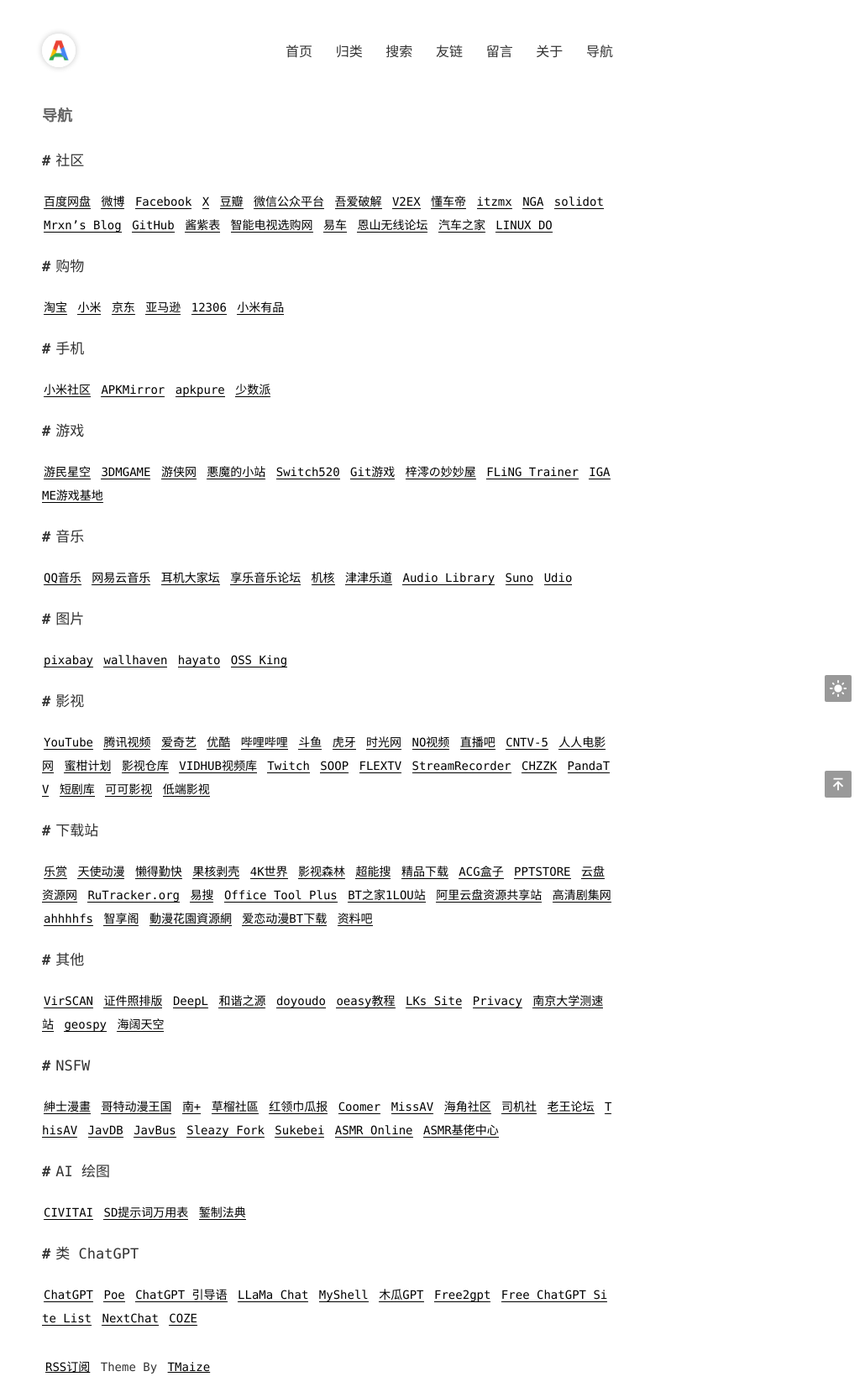
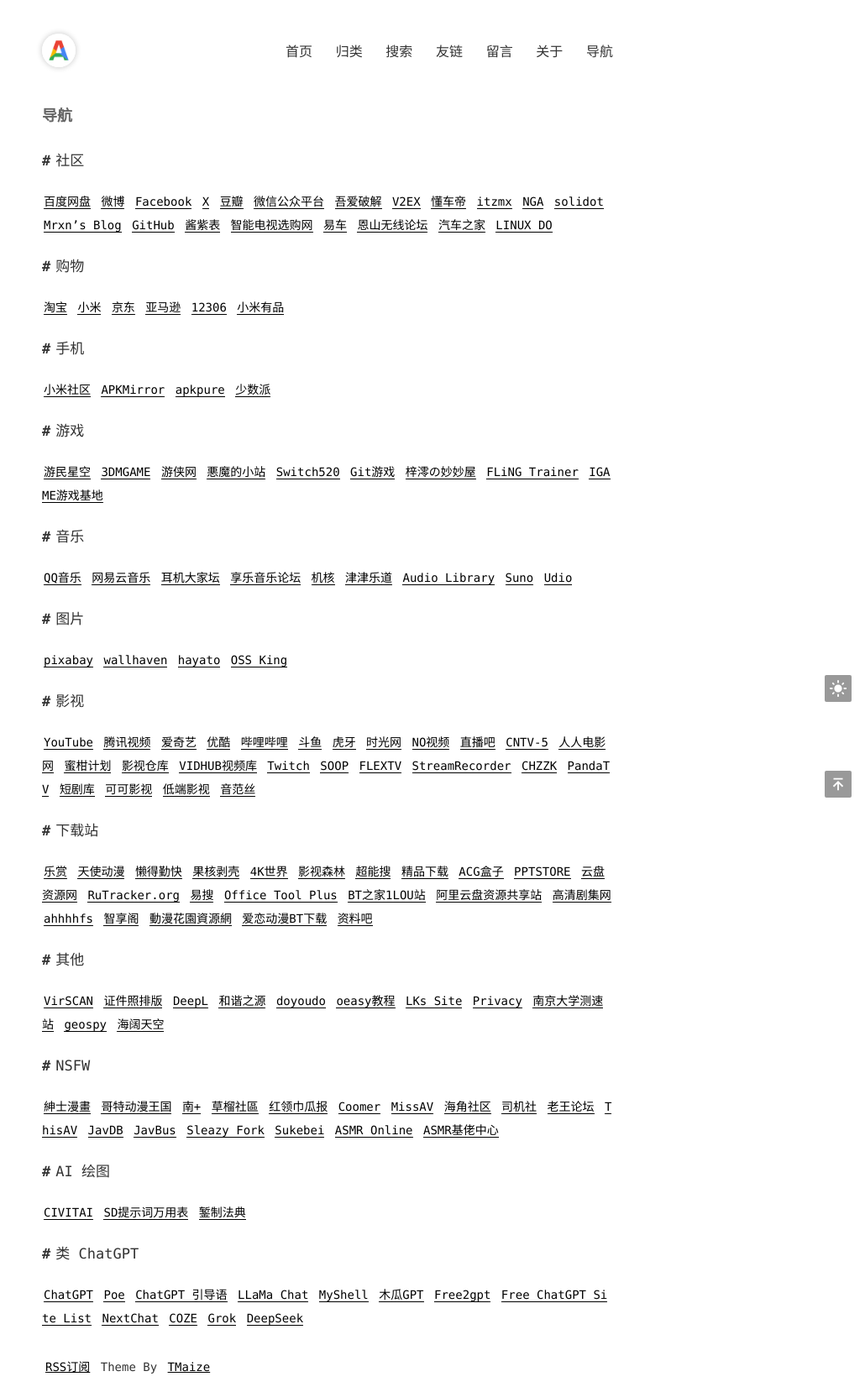
Before and after one commit to admans/admans.github.io, a Jekyll site: the page built from pages/navi.md, in a window 1280 px wide. Shown: the whole page at 84% size, without its empty margins (250-1280 px from the left). Built offline with Jekyll 4.4.1, drawn with Linux system fonts in a browser that asks for light colours.

Commit message:
Update navi.md

```diff
--- a/pages/navi.md
+++ b/pages/navi.md
@@ -29,7 +29,7 @@ title: 导航
 
 ## 影视
 
-[YouTube](https://www.youtube.com/ "YouTube") [腾讯视频](https://v.qq.com/ "腾讯视频") [爱奇艺](https://www.iqiyi.com/ "爱奇艺") [优酷](https://www.youku.com/ "优酷") [哔哩哔哩](https://www.bilibili.com/ "哔哩哔哩") [斗鱼](https://www.douyu.com/ "斗鱼") [虎牙](https://www.huya.com/ "虎牙") [时光网](http://www.mtime.com/ "时光网") [NO视频](https://www.novipnoad.com/ "NO视频") [直播吧](http://www.zhibo8.cc/ "直播吧") [CNTV-5](http://tv.cntv.cn/live/cctv5/?pt=HD "CNTV-5") [人人电影网](https://www.rrdynb.com/index.html "人人电影网") [蜜柑计划](https://mikanani.me/ "蜜柑计划") [影视仓库](http://www.wmdz.com/index.html "影视仓库") [VIDHUB视频库](https://vidhub.link/ "VIDHUB视频库") [Twitch](https://www.twitch.tv/ "Twitch") [SOOP](https://www.sooplive.co.kr/ "SOOP") [FLEXTV](https://www.flextv.co.kr/ "FLEXTV") [StreamRecorder](https://streamrecorder.io/ "StreamRecorder") [CHZZK](https://chzzk.naver.com/ "CHZZK") [PandaTV](https://www.pandalive.co.kr/ "PandaTV") [短剧库](https://kdocs.cn/l/cntsb8OUEpHV "短剧库") [可可影视](https://www.keke13.com/ "可可影视") [低端影视](https://ddys.info/ "低端影视")
+[YouTube](https://www.youtube.com/ "YouTube") [腾讯视频](https://v.qq.com/ "腾讯视频") [爱奇艺](https://www.iqiyi.com/ "爱奇艺") [优酷](https://www.youku.com/ "优酷") [哔哩哔哩](https://www.bilibili.com/ "哔哩哔哩") [斗鱼](https://www.douyu.com/ "斗鱼") [虎牙](https://www.huya.com/ "虎牙") [时光网](http://www.mtime.com/ "时光网") [NO视频](https://www.novipnoad.com/ "NO视频") [直播吧](http://www.zhibo8.cc/ "直播吧") [CNTV-5](http://tv.cntv.cn/live/cctv5/?pt=HD "CNTV-5") [人人电影网](https://www.rrdynb.com/index.html "人人电影网") [蜜柑计划](https://mikanani.me/ "蜜柑计划") [影视仓库](http://www.wmdz.com/index.html "影视仓库") [VIDHUB视频库](https://vidhub.link/ "VIDHUB视频库") [Twitch](https://www.twitch.tv/ "Twitch") [SOOP](https://www.sooplive.co.kr/ "SOOP") [FLEXTV](https://www.flextv.co.kr/ "FLEXTV") [StreamRecorder](https://streamrecorder.io/ "StreamRecorder") [CHZZK](https://chzzk.naver.com/ "CHZZK") [PandaTV](https://www.pandalive.co.kr/ "PandaTV") [短剧库](https://kdocs.cn/l/cntsb8OUEpHV "短剧库") [可可影视](https://www.keke13.com/ "可可影视") [低端影视](https://ddys.info/ "低端影视") [音范丝](https://www.yinfans.net/ "音范丝")
 
 ## 下载站
 
@@ -49,4 +49,4 @@ title: 导航
 
 ## 类 ChatGPT
 
-[ChatGPT](https://chat.openai.com/ "ChatGPT") [Poe](https://poe.com/ "Poe") [ChatGPT 引导语](https://prompts.fresns.cn/ "ChatGPT 引导语") [LLaMa Chat](https://llama.perplexity.ai/ "LLaMa Chat") [MyShell](https://app.myshell.ai/zh/chat "MyShell") [木瓜GPT](https://www.papayagpt.com/ "木瓜GPT") [Free2gpt](https://chato.free2gpt.xyz/ "Free2gpt") [Free ChatGPT Site List](https://github.com/xx025/carrot "Free ChatGPT Site List") [NextChat](https://app.nextchat.dev/#/ "NextChat") [COZE](https://www.coze.com/ "COZE")
+[ChatGPT](https://chat.openai.com/ "ChatGPT") [Poe](https://poe.com/ "Poe") [ChatGPT 引导语](https://prompts.fresns.cn/ "ChatGPT 引导语") [LLaMa Chat](https://llama.perplexity.ai/ "LLaMa Chat") [MyShell](https://app.myshell.ai/zh/chat "MyShell") [木瓜GPT](https://www.papayagpt.com/ "木瓜GPT") [Free2gpt](https://chato.free2gpt.xyz/ "Free2gpt") [Free ChatGPT Site List](https://github.com/xx025/carrot "Free ChatGPT Site List") [NextChat](https://app.nextchat.dev/#/ "NextChat") [COZE](https://www.coze.com/ "COZE") [Grok](https://grok.com/ "Grok") [DeepSeek](https://chat.deepseek.com/ "DeepSeek")
```
